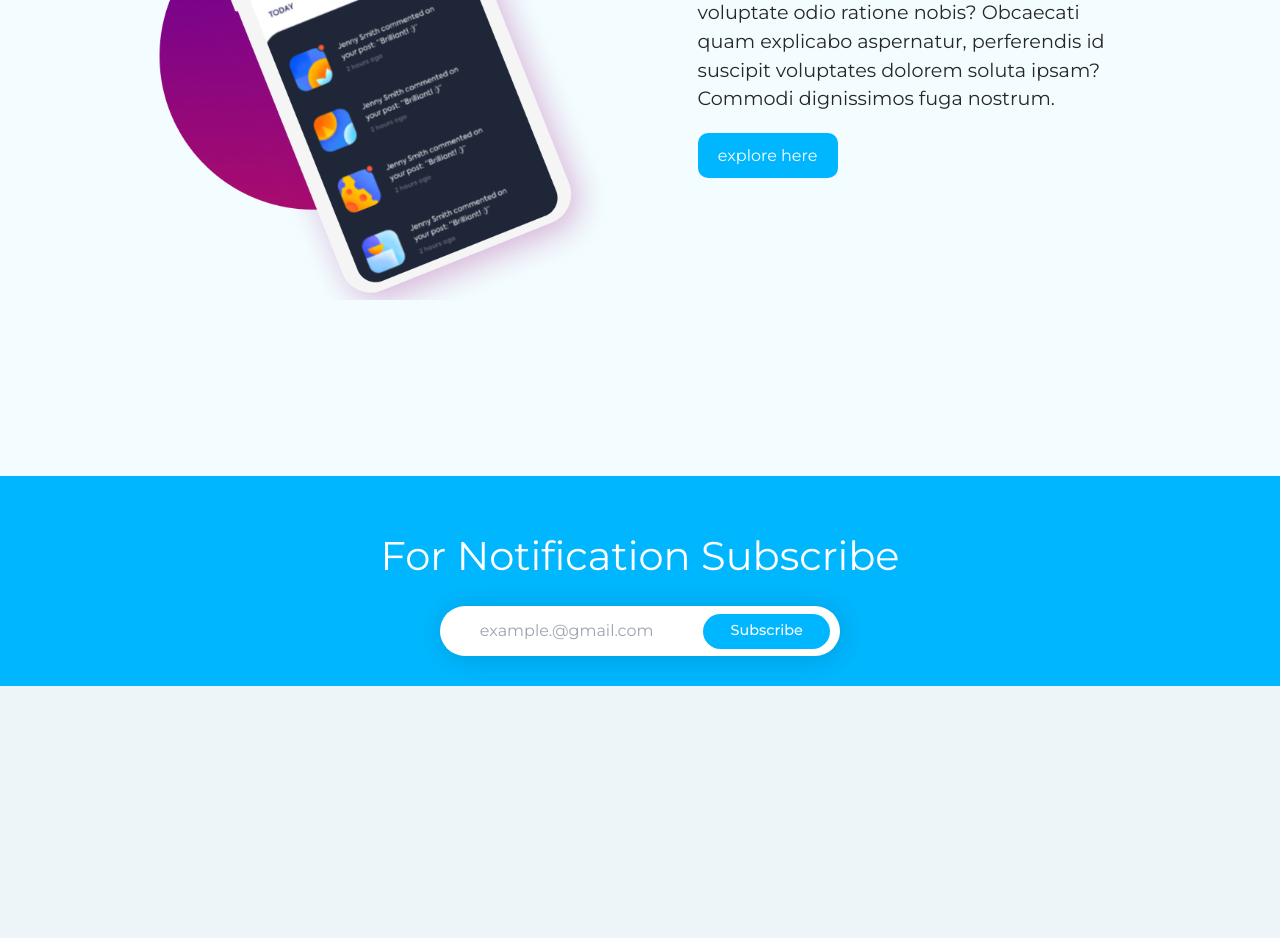
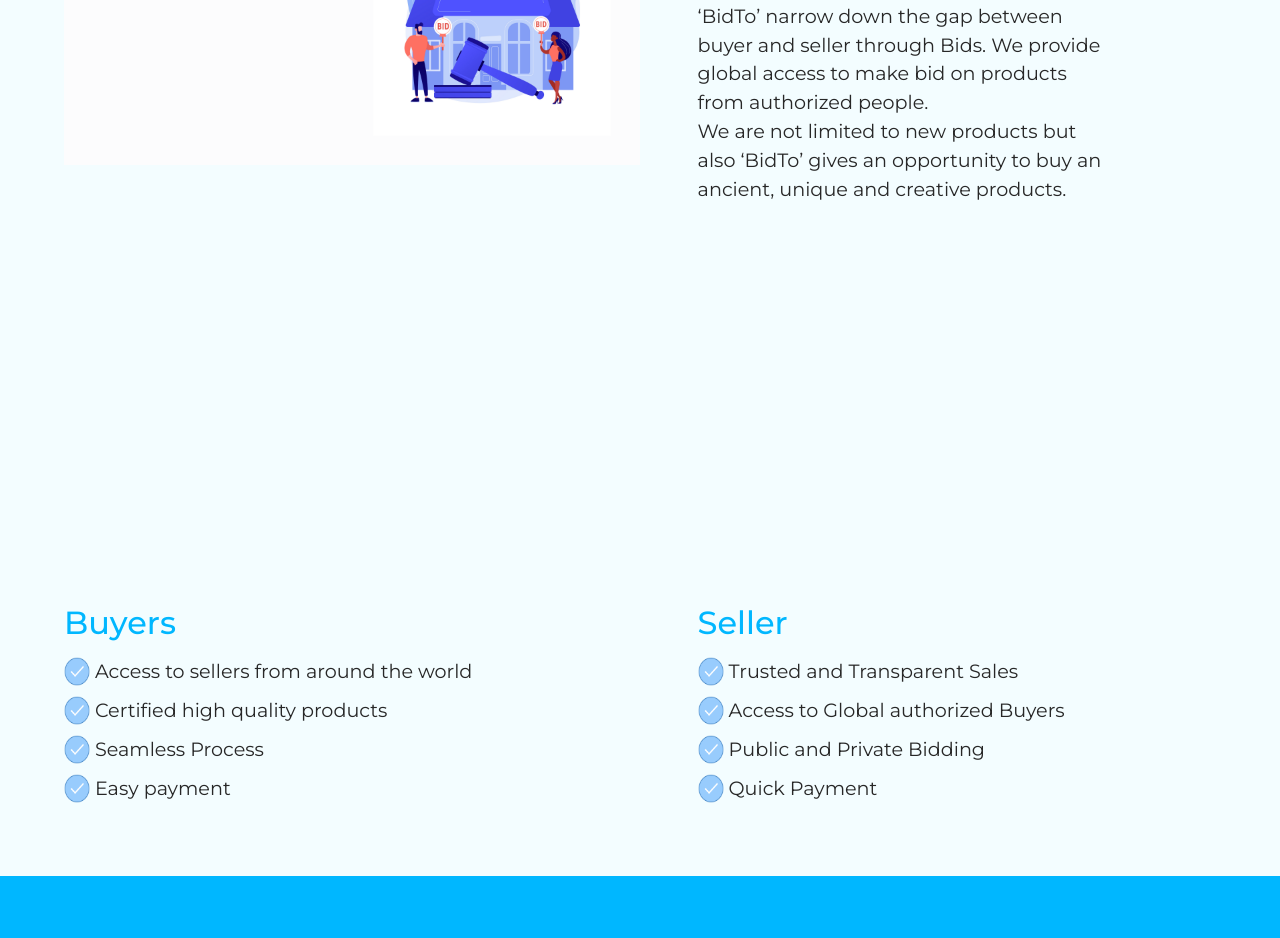
Before and after one commit to skg1998/bidTo, a React (Create React App) app in the folder client/: page / in a window 1280 px wide. Shown: the part 2920-3858 px from the top of the page. Before the commit the page ends 3606 px from the top, so only its background shows below. Built offline with nearby package versions, Linux system fonts and the light colour scheme.

Commit message:
About Us page Updated

```diff
--- a/client/src/routes/Router.js
+++ b/client/src/routes/Router.js
@@ -9,6 +9,8 @@
 //Main-Layout
 import Home from "../views/Home";
 import BidCheckoutDetail from "../views/BidCheckout/BidCheckoutDetail";
+
+import About from "../views/HomeComponet/About";
 import Products from "../views/Products/Products";
 import Login from "../views/Login";
 import Signup from "../views/Signup";
@@ -62,6 +64,7 @@
 				<MainRoute path="/signup" component={Signup} />
 
 				<MainRoute path="/forgot-password" component={ForgotPassword} />
+				<MainRoute path="/home/about" component={About} />
 
 				<DashboardRoute exact path="/dashboard" component={Dashboard} />
 				<DashboardRoute path="/dashboard/schedulebidding" component={ScheduleBidding} />
--- a/client/src/views/BidCheckout/BidCheckoutDetail.js
+++ b/client/src/views/BidCheckout/BidCheckoutDetail.js
@@ -2,7 +2,7 @@
 import { mergeClasses } from "@material-ui/styles";
 import { Button, makeStyles,Card,Paper } from "@material-ui/core";
 import React from "react";
-import HighestBid from "./HighestBid";
+
 
 const useStyle = makeStyles((theme) => ({
   item: {
--- a/client/src/views/Home.css
+++ b/client/src/views/Home.css
@@ -211,6 +211,36 @@
     padding-top: 40px ;
     background-color: #ffffff;
 }
+
+#buy-sell{
+	width:100%;
+	height: 50vh;
+	background-color:#f3fdff;
+	box-sizing: border-box;
+	display: flex;
+	align-items: center;
+	justify-content: space-between;
+	padding: 50px 5% 0px 5%;
+	position: relative;
+}
+.buy-sell-text{
+    width: 45%;
+    color: #fff;
+    list-style: circle;
+}
+/* .right-icon{
+    width: 50%;
+}
+.right-icon img{
+  width: 600px;
+}
+.right-icon p{
+    width: 80%;
+	font-size: 1.2rem;
+	color:#272727;
+
+} */
+
 .a-container{
     display: flex;
     justify-content: center;
@@ -471,6 +501,15 @@
 
         margin-top: 0px;
 	}
+    #buy-sell{
+		justify-content: center;
+        padding-top: 0px;
+        text-align: center;
+
+        margin-top: 0px;
+	}
+
+
 	.about-text{
         width: 90%;
 	}
--- a/client/src/views/HomeComponet/About.jsx
+++ b/client/src/views/HomeComponet/About.jsx
@@ -1,18 +1,79 @@
-import React from 'react';
+import classNames from "classnames";
+import React from "react";
+import about from "./Image/background.png";
+import ok from "./Image/ok.png";
+import Navbar from '../HomeComponet/Navbar';
 
 function About(props) {
   return (
+    <div>
+      <Navbar></Navbar>
       <div id="about">
         <div className="about-image">
-                <img src={props.image} alt="" />
+          {/* <img src={props.image} alt="" /> */}
+          <img src={about} />
         </div>
         <div className="about-text">
-                <h2>{props.title}</h2>
-                <p>Lorem ipsum dolor sit amet consectetur adipisicing elit. Quod, numquam ab accusamus provident in dolorum similique voluptate odio ratione nobis? Obcaecati quam explicabo aspernatur, perferendis id suscipit voluptates dolorem soluta ipsam? Commodi dignissimos fuga nostrum.</p>
-                <button>{props.button}</button>
+          <h2>{props.title} BID TO</h2>
+          <p>
+            Welcome to ‘BidTo’ one of the best online auction platforms in
+            India. <br></br>We provide our stakeholders to make their bid and
+            buy products through bid.<br></br>‘BidTo’ narrow down the gap
+            between buyer and seller through Bids. We provide global access to
+            make bid on products from authorized people.
+            <br></br>We are not limited to new products but also ‘BidTo’ gives
+            an opportunity to buy an ancient, unique and creative products.
+          </p>
+          {/* <button>{props.button}</button> */}
         </div>
       </div>
-    )
+
+      <div id="buy-sell">
+        <div className="about-text">
+          <h2>Buyers</h2>
+          <div style={{ display: "flex", "margin-top":"10px"}}>
+            <img style={{ "width" : "5%" , "margin-right":"5px"}} src={ok}/>
+            <p>Access to sellers from around the world</p>
+          </div>
+          <div style={{ display: "flex", "margin-top":"10px"}}>
+            <img style={{ "width" : "5%" , "margin-right":"5px"}} src={ok}/>
+            <p>Certified high quality products</p>
+          </div>
+          <div style={{ display: "flex", "margin-top":"10px"}}>
+            <img style={{ "width" : "5%" , "margin-right":"5px"}} src={ok}/>
+            <p>Seamless Process</p>
+          </div>
+          <div style={{ display: "flex", "margin-top":"10px"}}>
+            <img style={{ "width" : "5%" , "margin-right":"5px"}} src={ok}/>
+            <p>Easy payment</p>
+          </div>
+
+
+        </div>
+        <div className="about-text">
+          <h2>Seller</h2>
+          <div style={{ display: "flex", "margin-top":"10px"}}>
+            <img style={{ "width" : "5%" , "margin-right":"5px"}} src={ok}/>
+            <p>Trusted and Transparent Sales</p>
+          </div>
+          <div style={{ display: "flex", "margin-top":"10px"}}>
+            <img style={{ "width" : "5%" , "margin-right":"5px"}} src={ok}/>
+            <p>Access to Global authorized Buyers</p>
+          </div>
+          <div style={{ display: "flex", "margin-top":"10px"}}>
+            <img style={{ "width" : "5%" , "margin-right":"5px"}} src={ok}/>
+            <p>Public and Private Bidding</p>
+          </div>
+          <div style={{ display: "flex", "margin-top":"10px"}}>
+            <img style={{ "width" : "5%" , "margin-right":"5px"}} src={ok}/>
+            <p>Quick Payment</p>
+          </div>
+
+
+        </div>
+      </div>
+    </div>
+  );
 }
 
 export default About;
```
Also changed, not shown: client/src/views/HomeComponet/Image/ok.png (added). Lines whose indentation alone changed are shown as unchanged.
